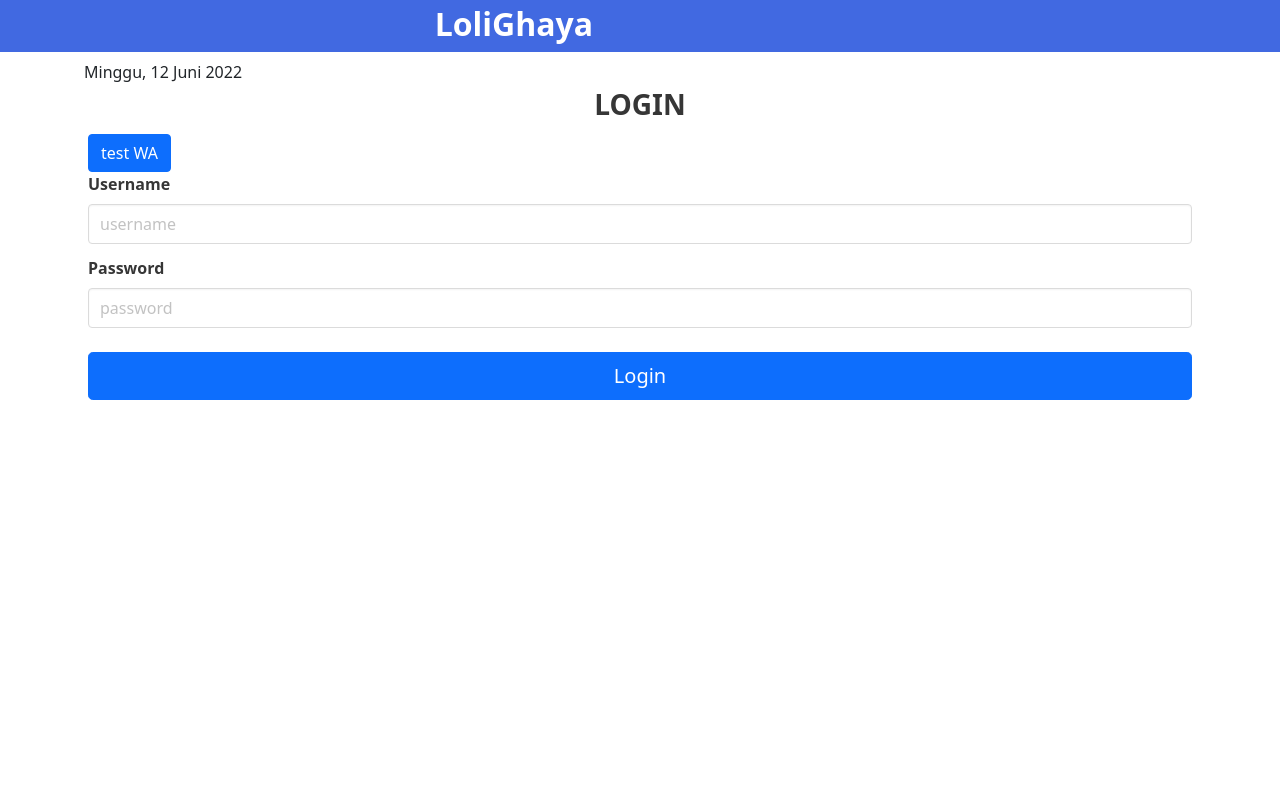
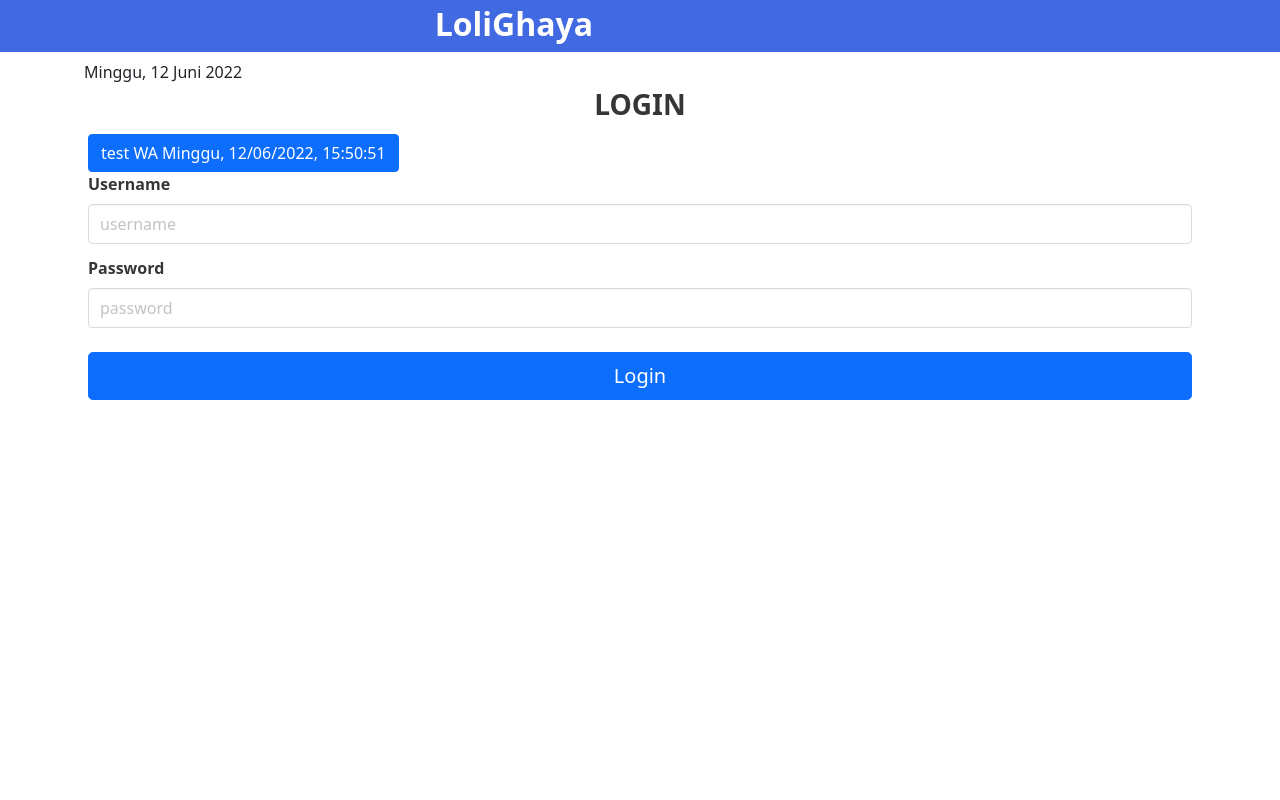
Before and after one commit to davidsan-pro/lolighaya, a React (Create React App) app: page /#/ in a window 1280 px wide. Shown: the top 800 px of the page. Built offline with nearby package versions, Linux system fonts and the light colour scheme.

Commit message:
tambahkan timestamp d btn test wa

```diff
--- a/src/components/Login.js
+++ b/src/components/Login.js
@@ -72,7 +72,7 @@ const Login = () => {
     <div className="container">
       <div>
         <Button onClick={() => fn.sendWhatsApp('test pesan whatsapp', '6281382522328')}>
-          test WA
+          test WA {fn.formatDate(null, 'full-std')}
         </Button>
       </div>
       <form>
```
